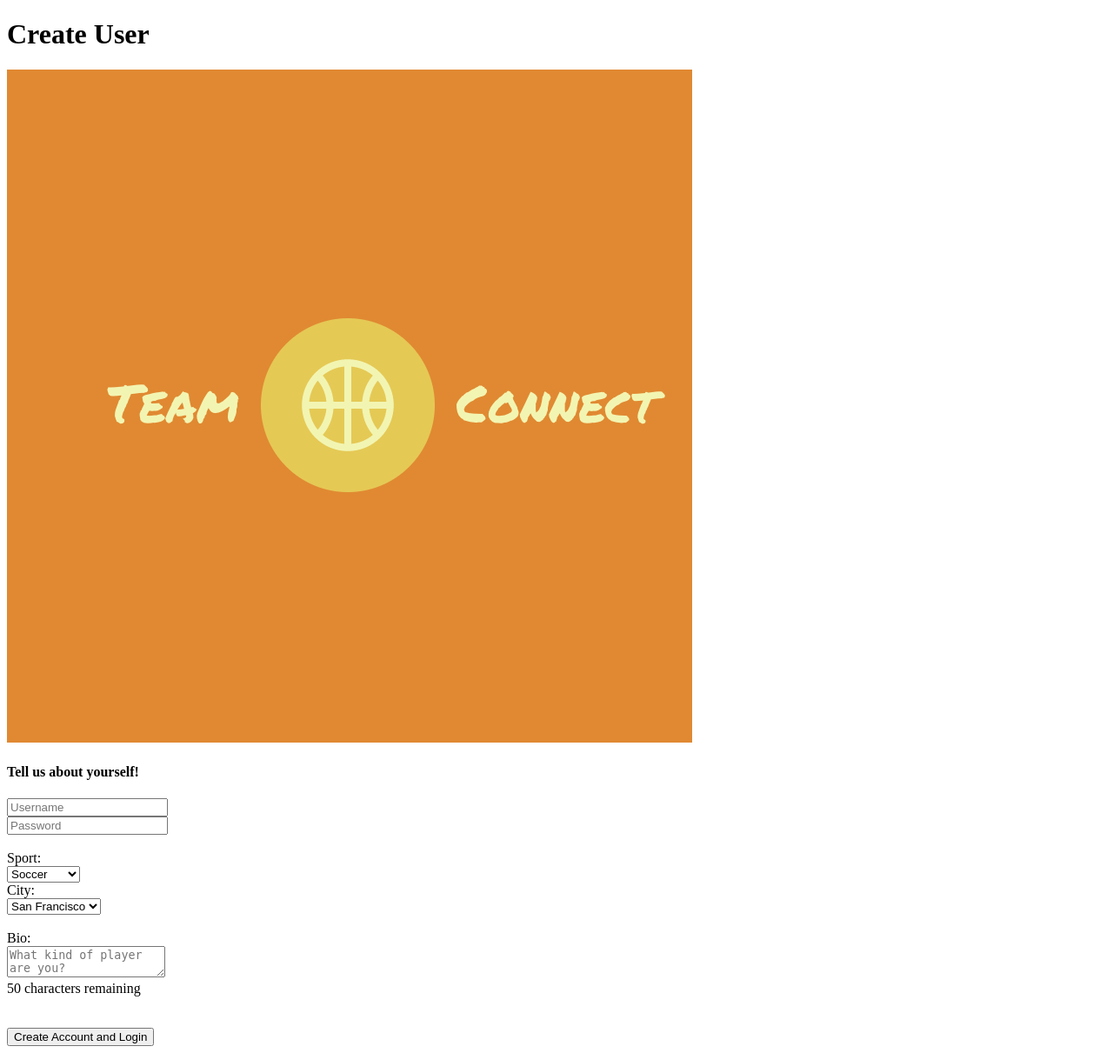
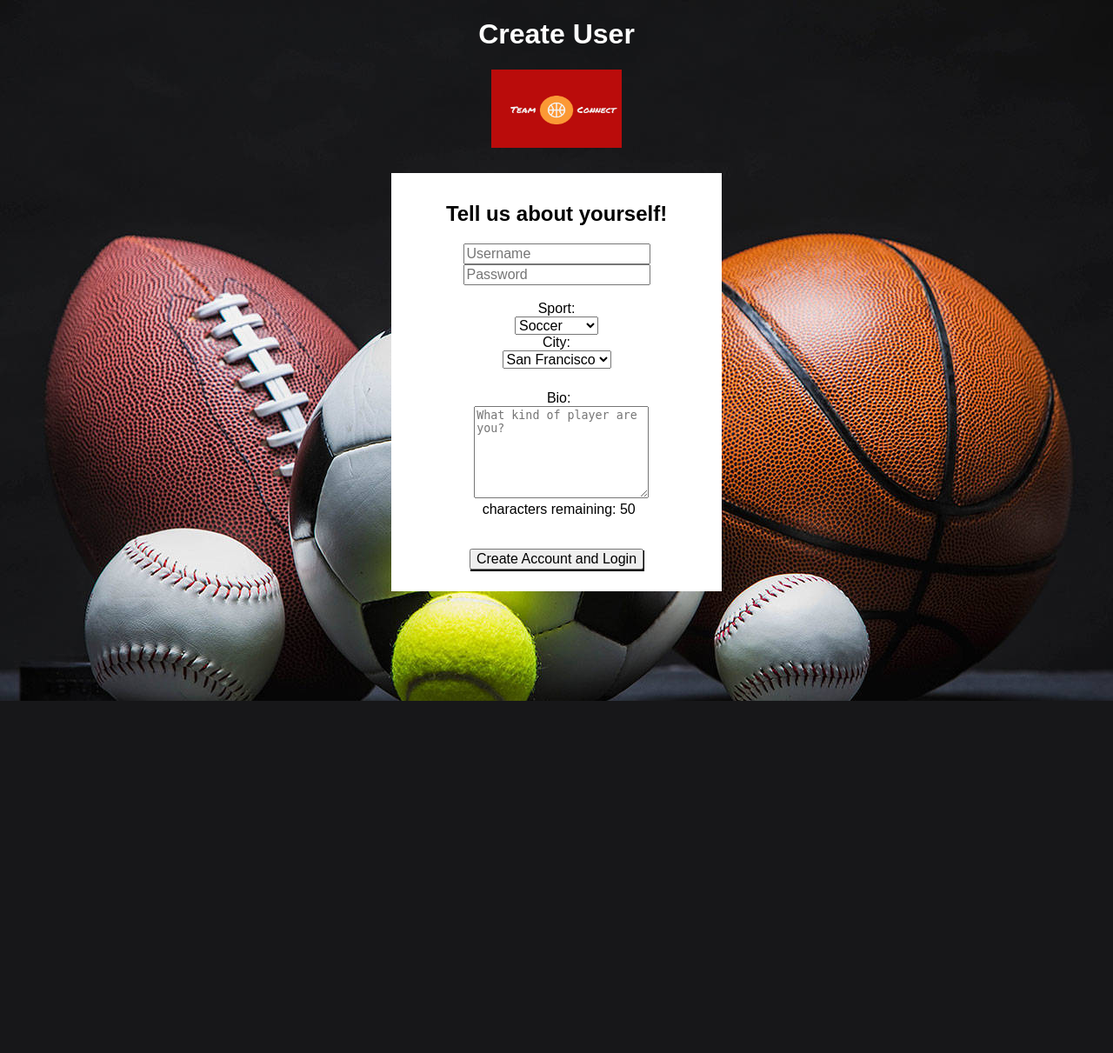
Before and after one commit to naomi397liu/Team-Connect, a Flask app: page /createuser in a window 1280 px wide. Shown: the whole page at 87% size. After the commit the page ends 806 px from the top, so only its background shows below. Run offline with Flask 2, Linux system fonts and the light colour scheme.

Commit message:
create user page designed with css

```diff
--- /dev/null
+++ b/static/bioBox.js
@@ -0,0 +1,9 @@
+"use strict"
+
+$('#bio').keyup(function() {
+    var maxLength = 50;
+    var value = $("#bio").val();
+    var length = $("#bio").val().length;
+    var length = maxLength-length;
+    $("#charlength").text(length);
+})
--- /dev/null
+++ b/static/create_user.css
@@ -0,0 +1,67 @@
+/* TODO: Add blurred column pictures */
+html{
+    text-align: center;
+    font-family: Arial, Helvetica, sans-serif;
+
+}
+h1{
+    color:white;
+}
+body{
+    font-size: medium;
+    background-image: url("sportsBalls.jpg");
+    text-align: center;
+    font-family: Arial, Helvetica, sans-serif;
+}
+div{
+    background-color: white;
+    margin-left: 35%;
+    margin-right: 35%;
+    margin-top: 1%;
+    padding-top: 1%;
+    padding-bottom: 2%;
+    margin-bottom: 10%;
+    font-size: 16px;
+}
+select{
+    font-size: 16px;
+}
+#textarea-wrapper{
+    width: 195px;
+    height: 100px;
+    font-size: 16px;
+    font-family: Arial, Helvetica, sans-serif;
+    margin-left: 25%;
+    margin-right: 10%;
+    text-align: center;
+}
+textarea{
+    width: 195px;
+    height: 100px;
+}
+form{
+    font-size: 16px;
+    font-family: Arial, Helvetica, sans-serif;
+    text-align: center;
+}
+
+input[type="submit"] {
+    box-shadow: 1px 2px;
+}
+input{
+    font-family: Arial, Helvetica, sans-serif;
+    font-size: 16px;
+
+}
+
+.flash-msg{
+    color: red;
+}
+
+#logo{
+    display: inline-block;
+    width:150px;
+    height: 90px;
+    text-align: center;
+    margin-bottom: 1%;
+}
--- a/static/homepage.css
+++ b/static/homepage.css
@@ -1,4 +1,4 @@
-/* TODO: create Columns on either side with blurred sports images */
+
 /* TODO: font size change awkward from homepage to create user page */
 #logo{
     display: inline-block;
--- a/templates/createuser.html
+++ b/templates/createuser.html
@@ -3,10 +3,9 @@
   <head>
     <title>Create User</title>
     <link rel="stylesheet" href="/static/create_user.css">
-    <h1>Create User</h1>  <img id="logo" src="/static/logo.png">
+    <h1>Create User</h1>  <img id="logo" src="/static/redLogo.png">
 
   </head>
-  <h4>Tell us about yourself!</h4>
 
   <body>
 
@@ -15,8 +14,8 @@
       {{ msg }}
     </p>
     {% endfor %}
-
-  <body>
+      <div>
+        <h2>Tell us about yourself!</h2>
         <form action="/users" method="POST">
           <input type="text" name="username" placeholder="Username"><br>
           <input type="text" name="password" placeholder="Password"><br><br>
@@ -36,16 +35,18 @@
           </select>
           <br><br>
 
-      Bio: <br>
-      <div class="textarea-wrapper">
+
+          <div id="textarea-wrapper">
+            Bio:
             <textarea type="text" id="bio"
             placeholder="What kind of player are you?" maxlength="50"></textarea><br>
-        <span class="chars" id="charlength">50</span> characters remaining
+            <label>characters remaining:</label>
+              <span class="chars" id="charlength">50</span>
           </div>
           <br><br>
           <input type="submit" value="Create Account and Login"><br>
         </form>
-
+    </div>
   </body>
   <script src="https://code.jquery.com/jquery-3.5.1.js" integrity="sha256-QWo7LDvxbWT2tbbQ97B53yJnYU3WhH/C8ycbRAkjPDc="
   crossorigin="anonymous"></script>
```
Also changed, not shown: static/base.css (added, +13 -0 lines), static/athletes.jpg (added), static/redLogo.png (added), static/runner.jpg (added), static/sportsBalls.jpg (added), 1 other file. Lines whose indentation alone changed are shown as unchanged.
